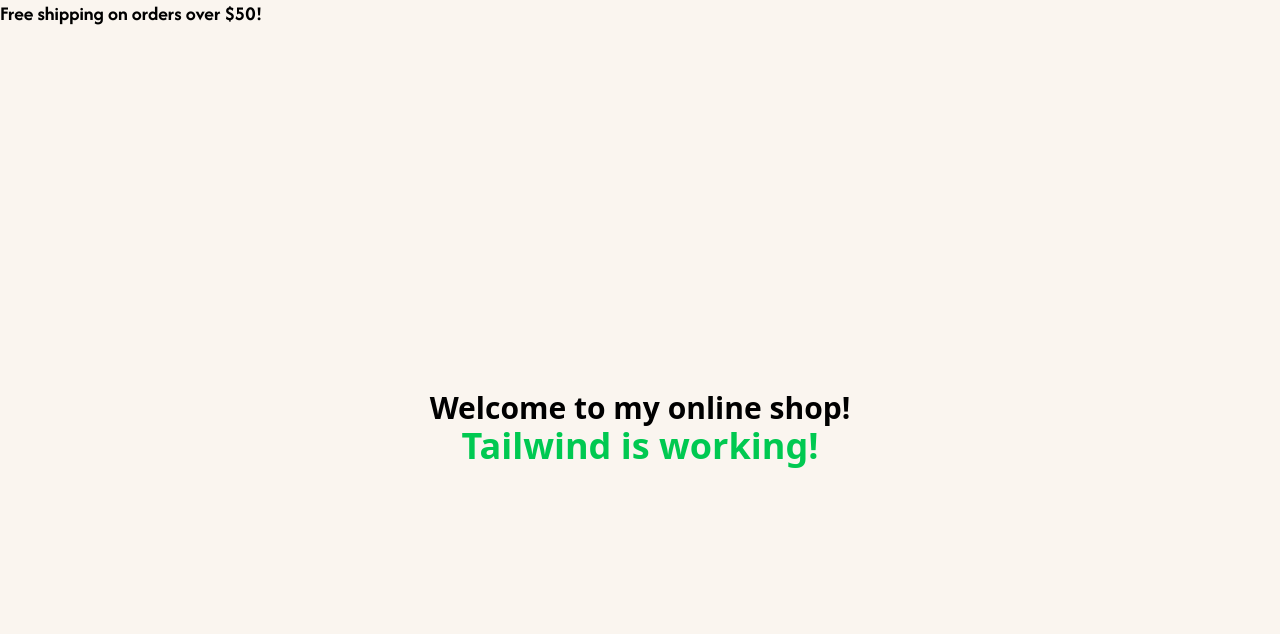
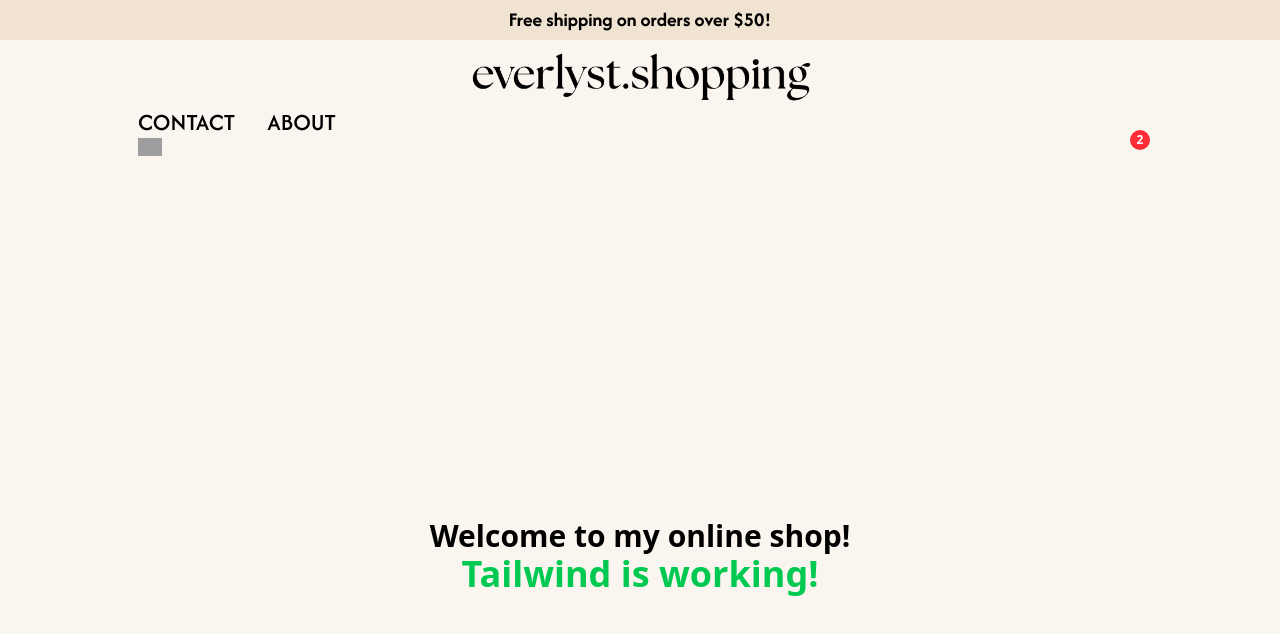
Before and after one commit to rikkejuliane/everlyst.shopping, a Next.js app: page / in a window 1280 px wide. Shown: the top 634 px of the page. Built offline with nearby package versions, Linux system fonts and the light colour scheme; grey boxes are pictures that could not be loaded.

Commit message:
added the logo and started on the nav in header

```diff
--- a/src/components/Header.tsx
+++ b/src/components/Header.tsx
@@ -1,10 +1,49 @@
+import Image from "next/image";
+import Link from "next/link";
+
 const Header = () => {
   return (
     <header className="w-full">
-      <div>
+      <div className="bg-darkbeige flex justify-center py-1.5">
         <p className="font-(family-name:--font-afacad) font-bold text-xl">
           Free shipping on orders over $50!
         </p>
+      </div>
+
+      <div className="">
+        <div className="flex justify-center pt-2">
+          <Link href="/">
+            <Image
+              src="/images/everlyst.png"
+              alt="everlyst logo"
+              width={345}
+              height={57}
+            />
+          </Link>
+        </div>
+
+        <div className="px-[138px]">
+          <div className="font-(family-name:--font-afacad) text-2xl font-medium">
+            <nav>
+              <ul className="flex gap-8">
+                <li>
+                  <Link href="/contact">CONTACT</Link>
+                </li>
+                <li>
+                  <Link href="/about">ABOUT</Link>
+                </li>
+              </ul>
+            </nav>
+          </div>
+          <div>
+            <Link href="/cart" className="relative">
+              <Image src="/icons/cart.svg" alt="Cart" width={24} height={24} />
+              <span className="absolute -top-2 -right-2 bg-red-500 text-white text-xs w-5 h-5 flex items-center justify-center rounded-full font-bold">
+                2
+              </span>
+            </Link>
+          </div>
+        </div>
       </div>
     </header>
   );
```
Also changed, not shown: public/images/everlyst.png (added).
